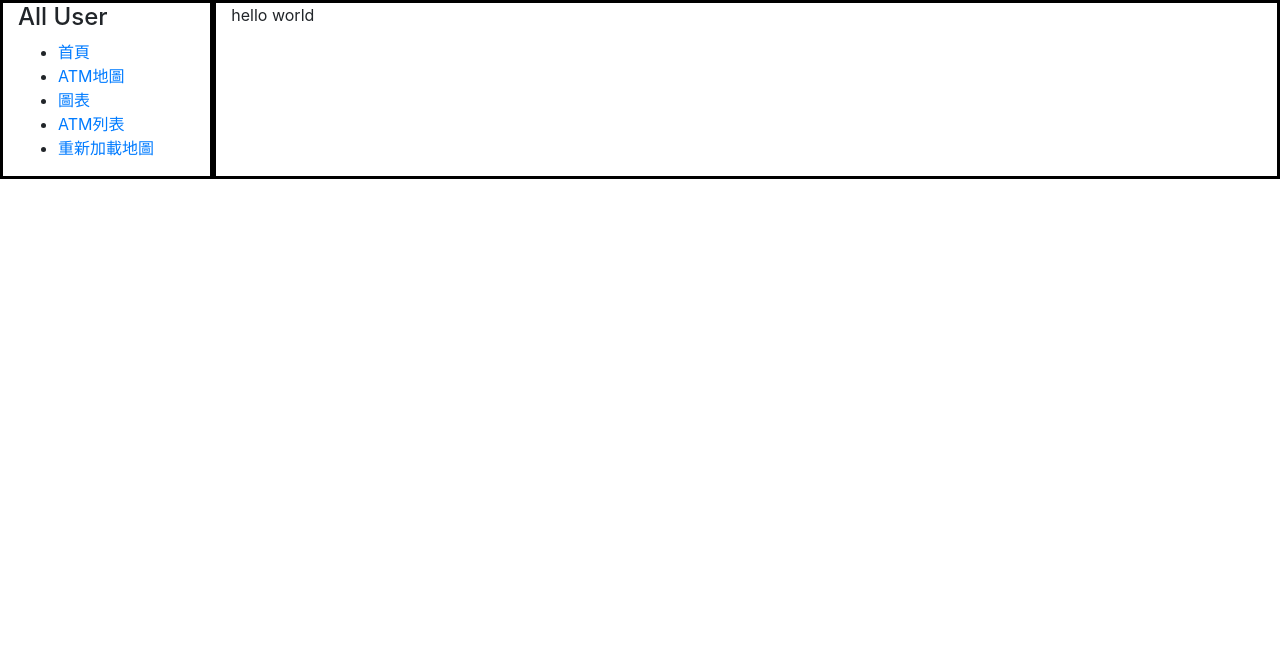
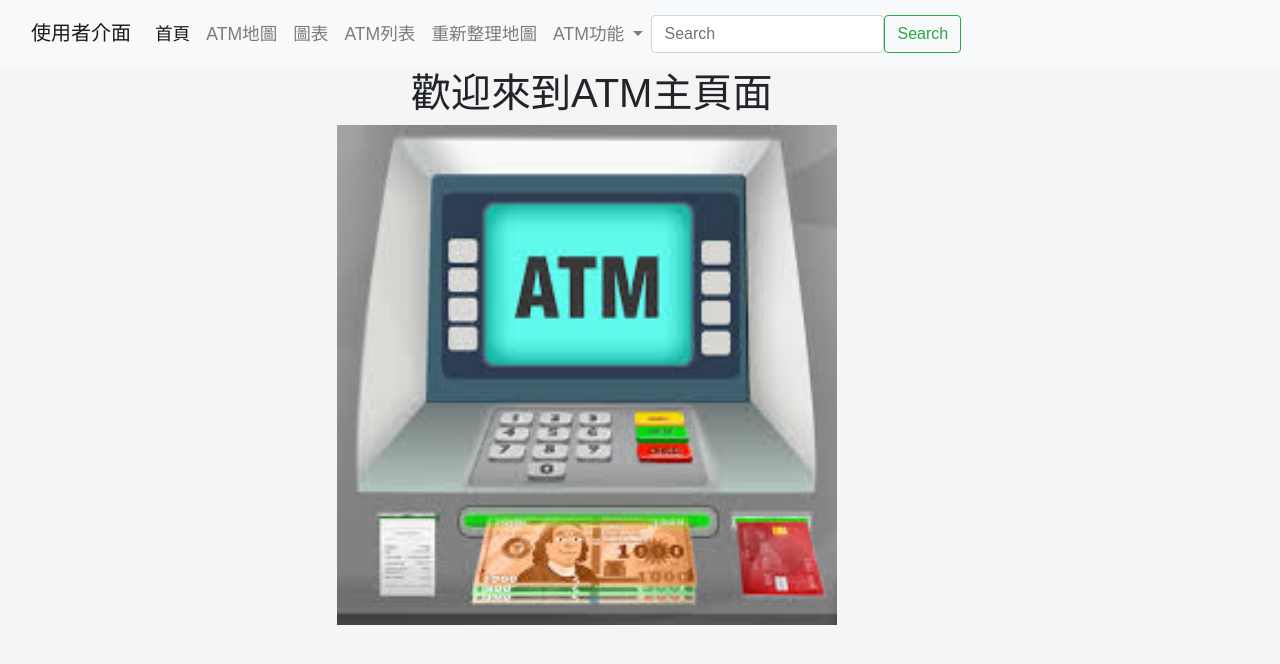
Before and after one commit to fgh09101010/atm_manage, a Django app: page /atm/ in a window 1280 px wide. Shown: the top 664 px of the page. Run offline with Django 5.2, Linux system fonts and the light colour scheme; parts of the project's set-up code (start-up, migrations or seed data) failed here and were passed over; some libraries are stand-ins or nearby versions.

Commit message:
Update css and html  by a29132896 and gary12345678910

```diff
--- a/atm/templates/index.html
+++ b/atm/templates/index.html
@@ -1,2 +1,16 @@
 {% extends "base.html" %}
-{% block content %}<a>hello world</a>{% endblock %}
+{% block content %}
+<style>
+    img{
+        height: 500px;
+        max-width: 100%;
+    }
+    h1{
+        text-align: center;
+        margin-left: 10px;
+    }
+</style>
+{% load static %}
+<h1>歡迎來到ATM主頁面</h1>
+<img src="{%static 'img/atm.jpg' %}" alt="">
+{% endblock %}
--- a/static/css/styles.css
+++ b/static/css/styles.css
@@ -0,0 +1,97 @@
+body {
+    font-family: 'Arial', sans-serif;
+    background-color: #f5f5f5;
+    margin: 0;
+    padding: 0;
+  }
+
+  .sidebar {
+    background-color: #343a40;
+    color: #fff;
+    height: 100vh;
+    padding: 20px;
+    border-right: 3px solid black;
+  }
+
+  .sidebar h4 {
+    font-size: 1.5rem;
+    margin-bottom: 20px;
+  }
+
+  .sidebar-nav {
+    list-style: none;
+    padding: 0;
+  }
+
+  .sidebar-nav li {
+    margin-bottom: 10px;
+  }
+
+  .sidebar-nav a {
+    color: #fff;
+    text-decoration: none;
+    font-size: 1.1rem;
+    transition: color 0.3s ease;
+
+  }
+
+  .sidebar-nav a:hover {
+    color: #ffc107;
+  }
+  .nav-link{
+    color: #fff;
+    text-decoration: none;
+    font-size: 1.1rem;
+    transition: color 0.3s ease;
+    text-align: center;
+  }
+
+  .nav-link:hover {
+    background-color: #dcdcdc;
+    border-radius: 5px;
+  }
+
+  .content {
+    padding: 20px;
+    border-left: 3px solid black;
+    background-color: #ffffff;
+  }
+
+  .pagination {
+    margin-top: 20px;
+    display: flex;
+    justify-content: center;
+    align-items: center;
+  }
+
+  .page-links {
+    display: flex;
+    list-style: none;
+    padding: 0;
+  }
+
+  .page-links a {
+    margin: 0 5px;
+    padding: 10px 15px;
+    border: 1px solid #ddd;
+    text-decoration: none;
+    color: #007bff;
+    transition: background-color 0.3s ease, color 0.3s ease;
+  }
+
+  .page-links a:hover {
+    background-color: #84b0df;
+    color: #fff;
+  }
+
+  .page-current a {
+    margin: 0 5px;
+    padding: 10px 15px;
+    border: 1px solid #ddd;
+    background-color: #c3e0ff;
+    color: #fff;
+    text-decoration: none;
+  }
+  .navbar-brand{
+    margin-top: 5px;
+  }
--- a/templates/base.html
+++ b/templates/base.html
@@ -16,46 +16,93 @@
     <!-- Add additional CSS in static file -->
     {% load static %}
     <link rel="stylesheet" href="{% static 'css/styles.css' %}" />
+
   </head>
   <body>
+    <nav class="navbar navbar-expand-lg navbar-light bg-light">
+      <div class="container-fluid">
+        <h6 class="navbar-brand">使用者介面</h6>
+        <button class="navbar-toggler" type="button" data-bs-toggle="collapse" data-bs-target="#navbarSupportedContent" aria-controls="navbarSupportedContent" aria-expanded="false" aria-label="Toggle navigation">
+          <span class="navbar-toggler-icon"></span>
+        </button>
+        <div class="collapse navbar-collapse" id="navbarSupportedContent">
+          <ul class="navbar-nav me-auto mb-2 mb-lg-0">
+            <li class="nav-item">
+              <a class="nav-link active" aria-current="page" href="{% url 'index' %}">首頁</a>
+            </li>
+            <li class="nav-item">
+              <a class="nav-link" href="{% url 'map' %}">ATM地圖</a>
+            </li>
+            <li class="nav-item">
+              <a class="nav-link" href="{% url 'chart' %}">圖表</a>
+            </li>
+            <li class="nav-item">
+              <a class="nav-link" href="{% url 'atms' %}">ATM列表</a>
+            </li>
+            <li class="nav-item">
+              <a class="nav-link" href="{% url 'restart' %}">重新整理地圖</a>
+            </li>
+            <li class="nav-item dropdown">
+              <a class="nav-link dropdown-toggle" href="#" id="navbarDropdown" role="button" data-bs-toggle="dropdown" aria-expanded="false">
+                ATM功能
+              </a>
+              <ul class="dropdown-menu" aria-labelledby="navbarDropdown">
+                <li><a class="dropdown-item" href="#">註冊帳號</a></li>
+                <li><a class="dropdown-item" href="#">存錢</a></li>
+                <li><a class="dropdown-item" href="#">領錢</a></li>
+              </ul>
+            </li>
+          </ul>
+          <form class="d-flex">
+            <input class="form-control me-2" type="search" placeholder="Search" aria-label="Search">
+            <button class="btn btn-outline-success" type="submit">Search</button>
+          </form>
+        </div>
+      </div>
+    </nav>
+
+
     <div class="container-fluid">
         <div class="row">
-          <div class="col-sm-2 sidebar"  style="border:3px black solid;">
+          <!-- <div class="col-sm-2 sidebar">
             {% block sidebar %}
-            <h4>All User</h4>
+            <h4>使用者介面</h4>
             <ul class="sidebar-nav">
               <li><a href="{% url 'index' %}">首頁</a></li>
               <li><a href="{% url 'map' %}">ATM地圖</a></li>
               <li><a href="{% url 'chart' %}">圖表</a></li>
               <li><a href="{% url 'atms' %}">ATM列表</a></li>
-              <li><a href="{% url 'restart' %}">重新加載地圖</a></li>
-
             </ul>
             {% endblock %}
-          </div>
-          <div class="col-sm-10" style="border:3px black solid; height: auto;">
+          </div> -->
+
+          <div class="col-sm-11 " style="height: auto; text-align: center; ">
+
                 {% block content %}{% endblock %}
-
                 {% block pagination %}
                 {% if is_paginated %}
                   <div class="pagination">
                     <span class="page-links">
                       {% if page_obj.has_previous %}
-                            <a href="{{ request.path }}?page=1">第一頁</a>
-                            <a href="{{ request.path }}?page={{ page_obj.previous_page_number }}">上一頁</a>
+                        <li class="page-item"><a class="page-link" href="{{ request.path }}?page=1">第一頁</a></li>
+                        <li class="page-item"><a class="page-link" href="{{ request.path }}?page={{ page_obj.previous_page_number }}">上一頁</a></li>
                       {% endif %}
                       <span class="page-current">
-                            <a>Page {{ page_obj.number }} of {{ page_obj.paginator.num_pages }}.</a>
+                        <li class="page-item"><a class="page-link">Page {{ page_obj.number }} of {{ page_obj.paginator.num_pages }}.</a></li>
                       </span>
                       {% if page_obj.has_next %}
-                            <a href="{{ request.path }}?page={{ page_obj.next_page_number }}">下一頁</a>
-                            <a href="{{ request.path }}?page={{ paginator.num_pages }}">最後一頁</a>
+                        <li class="page-item"><a class="page-link" href="{{ request.path }}?page={{ page_obj.next_page_number }}">下一頁</a></li>
+                        <li class="page-item"><a class="page-link" href="{{ request.path }}?page={{ paginator.num_pages }}">最後一頁</a></li>
                       {% endif %}
                     </span>
                   </div>
                 {% endif %}
               {% endblock %}
           </div>
+        </div>
+    </div>
+    <script src="https://cdn.jsdelivr.net/npm/@popperjs/core@2.11.7/dist/umd/popper.min.js"></script>
+    <script src="https://cdn.jsdelivr.net/npm/bootstrap@5.3.3/dist/js/bootstrap.min.js"></script>
   </body>
 
 </html>
```
Also changed, not shown: static/img/atm.jpg (added). Lines whose indentation alone changed are shown as unchanged.
